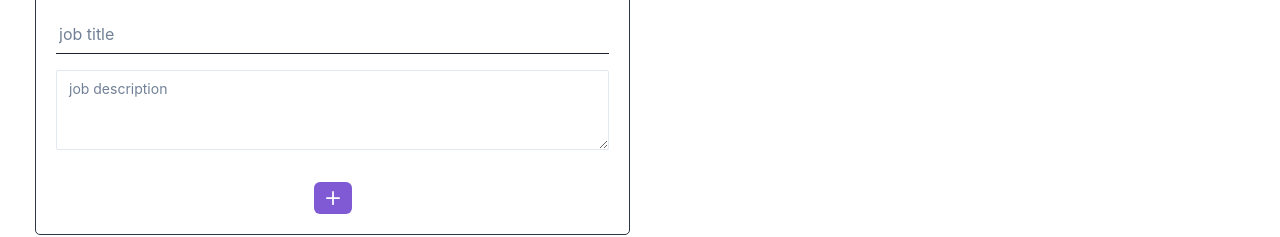
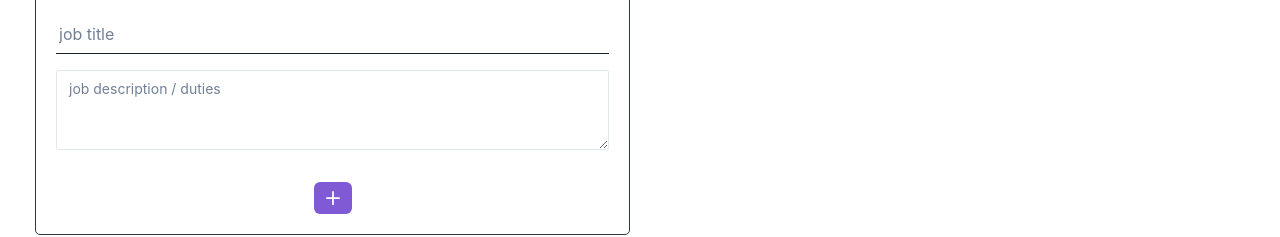
Before and after one commit to nronzel/resume-maker, a React (Vite) app: page / in a window 1280 px wide. Shown: the part 680-917 px from the top of the page. Built offline with nearby package versions, Linux system fonts and the light colour scheme.

Commit message:
change: placeholder text

```diff
--- a/src/components/WorkExperience.jsx
+++ b/src/components/WorkExperience.jsx
@@ -59,7 +59,7 @@ export class WorkExperience extends Component {
             onChange={(e) => handleChange(e, id)}
             name="jobDescription"
             focusBorderColor="purple.400"
-            placeholder="job description"
+            placeholder="job description / duties"
           ></Textarea>
         </Flex>
       </Box>
```
